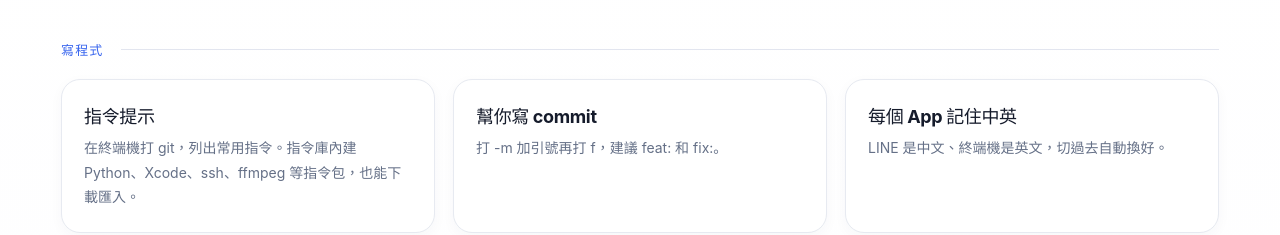
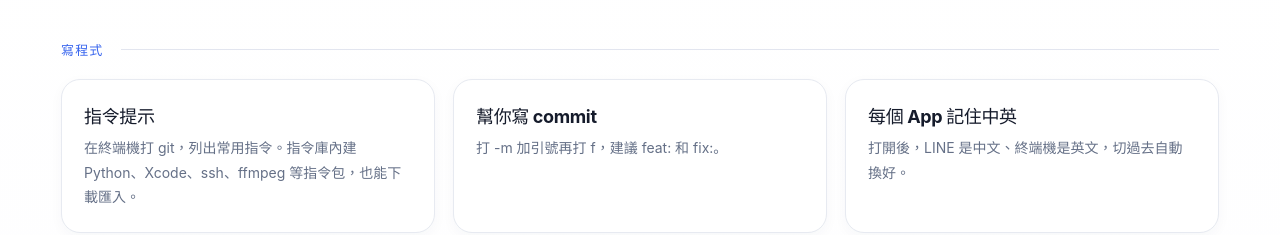
Before and after one commit to qso71/gouge-smart-input-releases, a plain HTML site: page features.html in a window 1280 px wide. Shown: the part 940-1175 px from the top of the page. Drawn offline with Linux system fonts and the light colour scheme; no server answers.

Commit message:
docs: publish the website from a9bd1ee

```diff
--- a/features.html
+++ b/features.html
@@ -72,7 +72,7 @@
         <div class="feature-grid">
           <article class="feature-item"><h2>指令提示</h2><p>在終端機打 git，列出常用指令。指令庫內建 Python、Xcode、ssh、ffmpeg 等指令包，也能下載匯入。</p></article>
           <article class="feature-item"><h2>幫你寫 commit</h2><p>打 -m 加引號再打 f，建議 feat: 和 fix:。</p></article>
-          <article class="feature-item"><h2>每個 App 記住中英</h2><p>LINE 是中文、終端機是英文，切過去自動換好。</p></article>
+          <article class="feature-item"><h2>每個 App 記住中英</h2><p>打開後，LINE 是中文、終端機是英文，切過去自動換好。</p></article>
         </div>
       </section>
 
```
